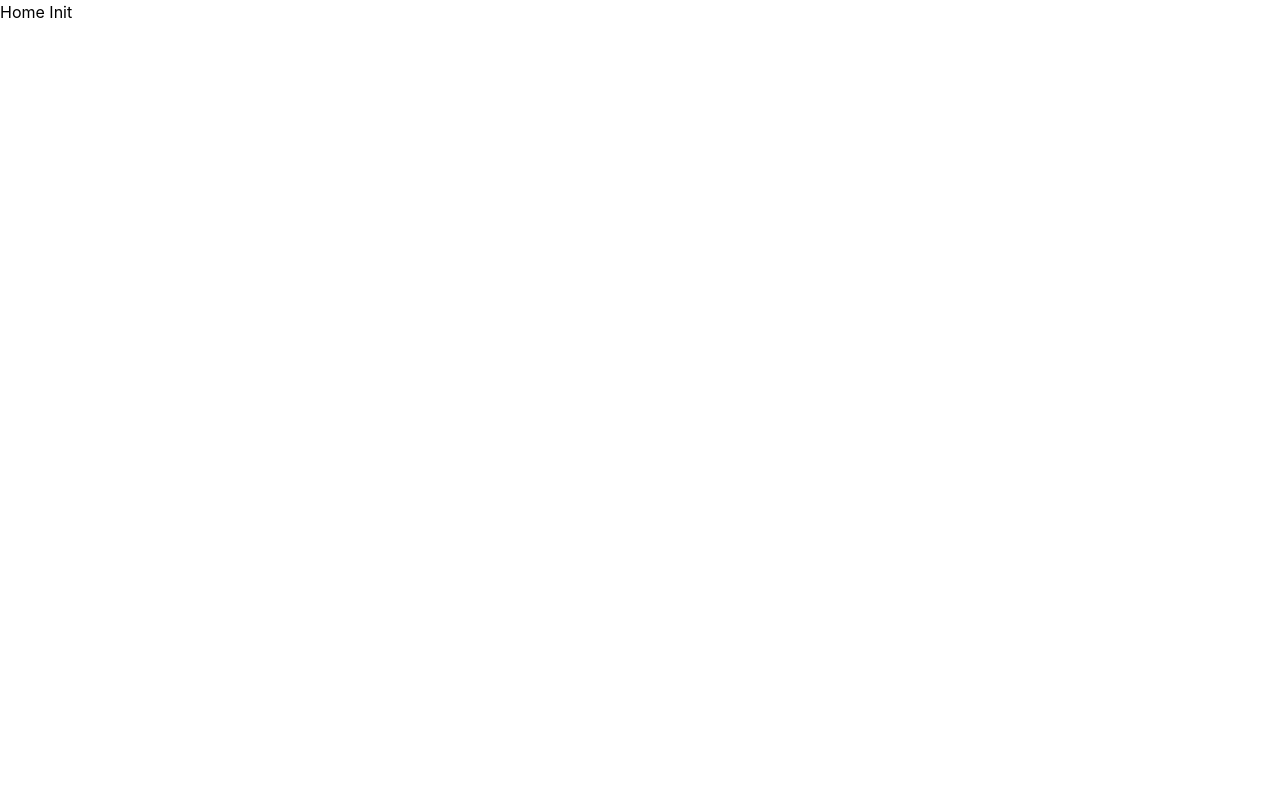
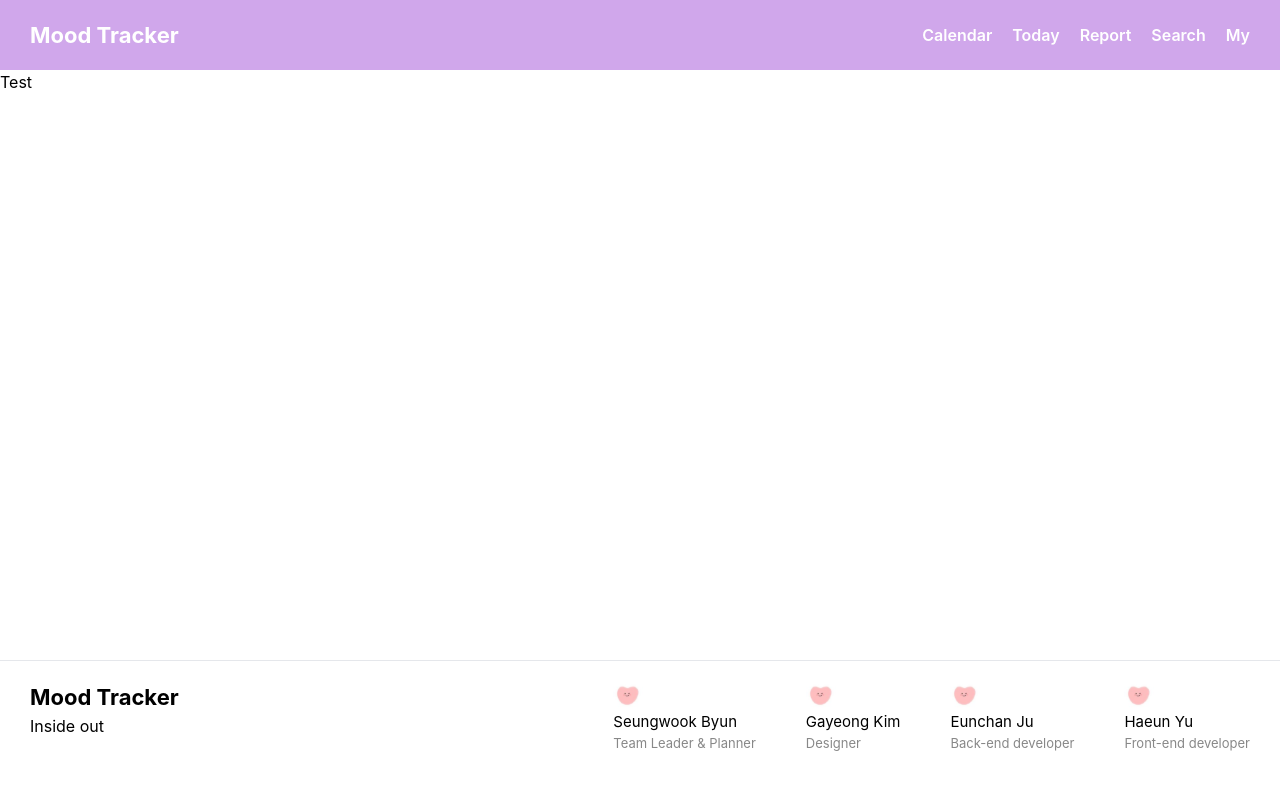
Before and after one commit to haeun-yu/MoodTracker, a Vue app in the folder client/: page / in a window 1280 px wide. Shown: the top 790 px of the page. Built offline with nearby package versions, Linux system fonts and the light colour scheme.

Commit message:
feat: 모든 페이지 init 생성 및 route 설정

```diff
--- a/client/src/App.vue
+++ b/client/src/App.vue
@@ -1,9 +1,20 @@
 <template>
-  <header></header>
+  <header>
+    <CommonHeader />
+  </header>
 
-  <RouterView />
+  <main class="min-h-[calc(100vh-210px)]">
+    <RouterView />
+  </main>
+
+  <footer>
+    <CommonFooter />
+  </footer>
 </template>
 
-<script setup lang="ts"></script>
+<script setup lang="ts">
+import CommonHeader from '@/components/general/CommonHeader.vue'
+import CommonFooter from '@/components/general/CommonFooter.vue'
+</script>
 
 <style scoped></style>
--- a/client/src/router/index.ts
+++ b/client/src/router/index.ts
@@ -7,6 +7,36 @@ const router = createRouter({
       path: '/',
       name: 'home',
       component: () => import('@/views/HomeView.vue')
+    },
+    {
+      path: '/login',
+      name: 'login',
+      component: () => import('@/views/LoginView.vue')
+    },
+    {
+      path: '/calendar',
+      name: 'calendar',
+      component: () => import('@/views/CalendarView.vue')
+    },
+    {
+      path: '/today',
+      name: 'today',
+      component: () => import('@/views/TodayView.vue')
+    },
+    {
+      path: '/report',
+      name: 'report',
+      component: () => import('@/views/ReportView.vue')
+    },
+    {
+      path: '/search',
+      name: 'search',
+      component: () => import('@/views/SearchView.vue')
+    },
+    {
+      path: '/my',
+      name: 'lomygin',
+      component: () => import('@/views/MyView.vue')
     }
   ]
 })
--- /dev/null
+++ b/client/src/views/CalendarView.vue
@@ -0,0 +1,7 @@
+<template>
+  <div>Calendar</div>
+</template>
+
+<script setup lang="ts"></script>
+
+<style scoped></style>
--- a/client/src/views/HomeView.vue
+++ b/client/src/views/HomeView.vue
@@ -1,5 +1,5 @@
 <script setup lang="ts"></script>
 
 <template>
-  <main>Home Init</main>
+  <main>Test</main>
 </template>
--- /dev/null
+++ b/client/src/views/LoginView.vue
@@ -0,0 +1,7 @@
+<template>
+  <div></div>
+</template>
+
+<script setup lang="ts"></script>
+
+<style scoped></style>
--- /dev/null
+++ b/client/src/views/MyView.vue
@@ -0,0 +1,7 @@
+<template>
+  <div>My</div>
+</template>
+
+<script setup lang="ts"></script>
+
+<style scoped></style>
--- /dev/null
+++ b/client/src/views/ReportView.vue
@@ -0,0 +1,7 @@
+<template>
+  <div>Report</div>
+</template>
+
+<script setup lang="ts"></script>
+
+<style scoped></style>
--- /dev/null
+++ b/client/src/views/SearchView.vue
@@ -0,0 +1,7 @@
+<template>
+  <div>Search</div>
+</template>
+
+<script setup lang="ts"></script>
+
+<style scoped></style>
--- /dev/null
+++ b/client/src/views/TodayView.vue
@@ -0,0 +1,7 @@
+<template>
+  <div>Today</div>
+</template>
+
+<script setup lang="ts"></script>
+
+<style scoped></style>
```
